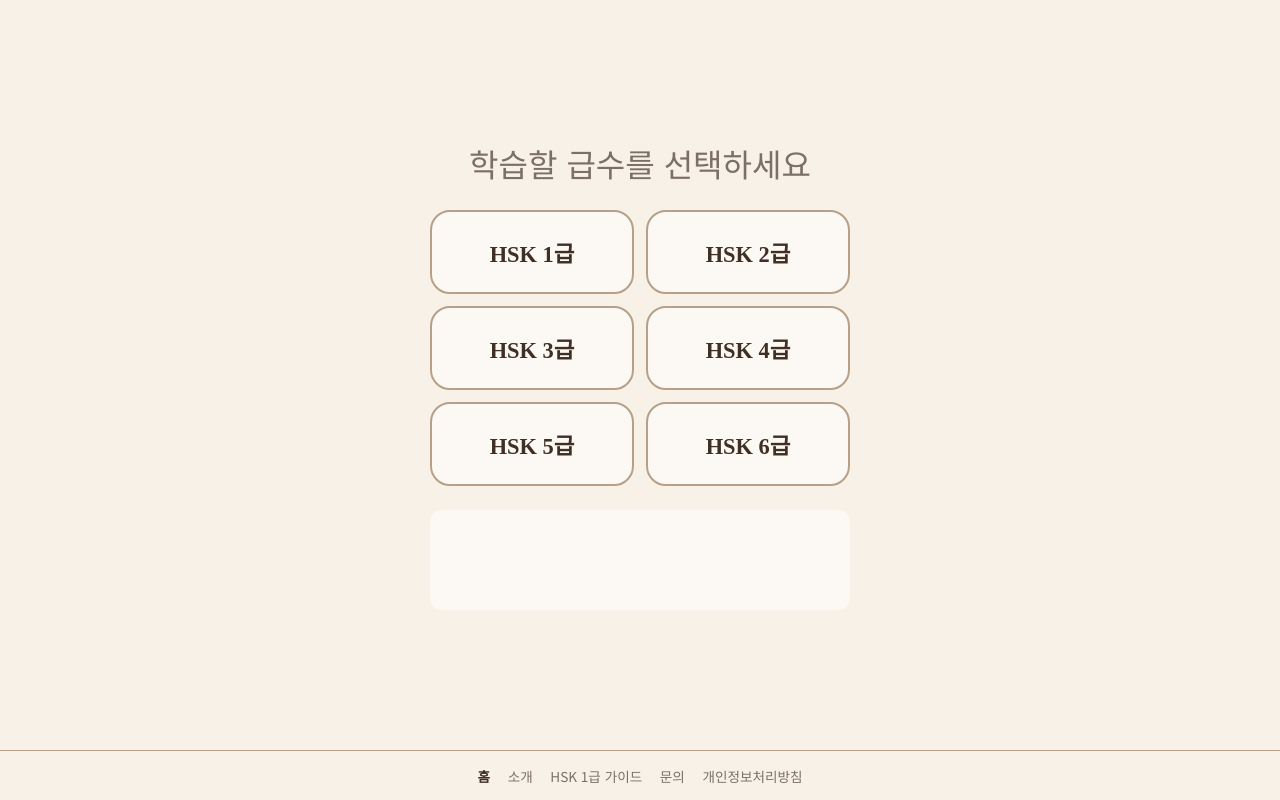
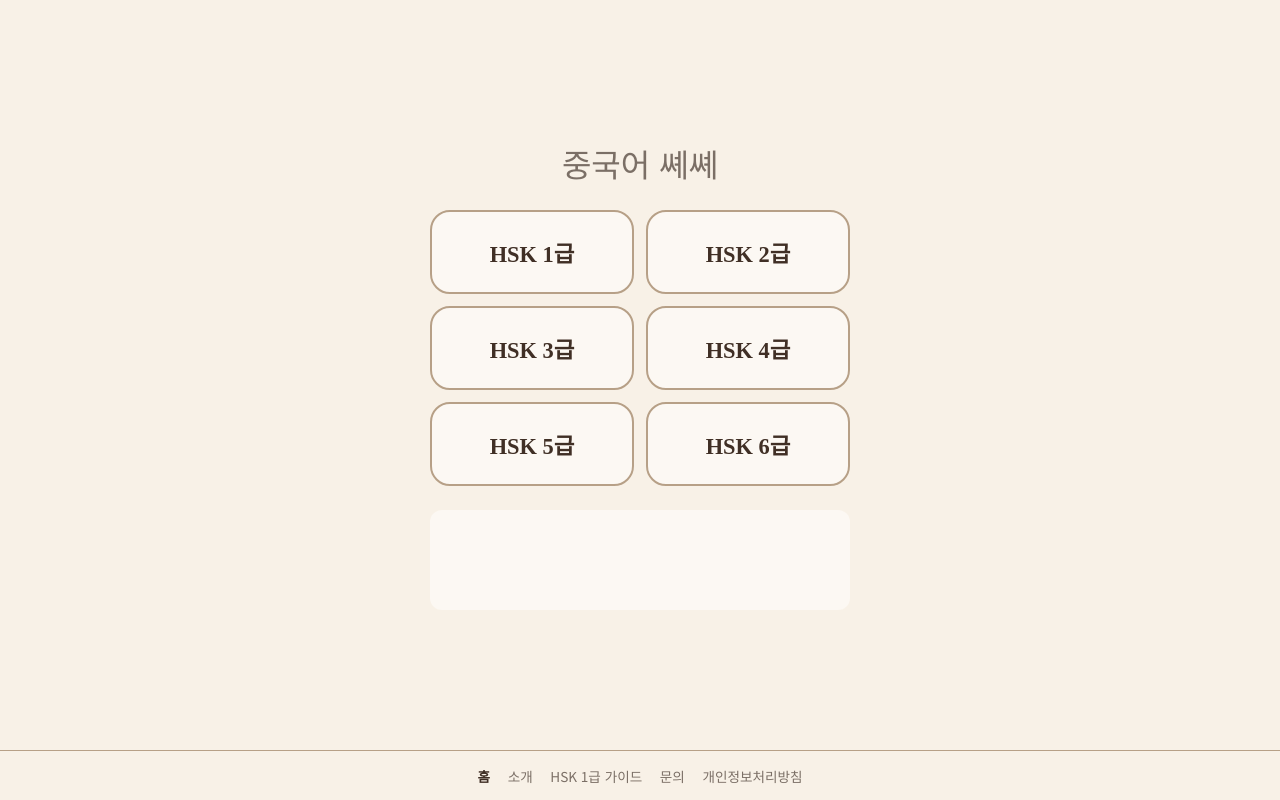
Before and after one commit to vision-monkey/startpoject, a plain HTML site: page index.html in a window 1280 px wide. Drawn offline with Linux system fonts and the light colour scheme.

Commit message:
Change home page heading to "중국어 쎼쎼"
Co-Authored-By: Claude Sonnet 5 <noreply@anthropic.com>

```diff
--- a/index.html
+++ b/index.html
@@ -128,7 +128,7 @@
 </head>
 <body>
   <main class="page-main">
-    <h1 class="level-heading text-label">학습할 급수를 선택하세요</h1>
+    <h1 class="level-heading text-label">중국어 쎼쎼</h1>
     <div class="level-grid">
       <button type="button" class="card level-btn text-hanzi" data-level="1">HSK 1급</button>
       <button type="button" class="card level-btn text-hanzi" data-level="2">HSK 2급</button>
```
